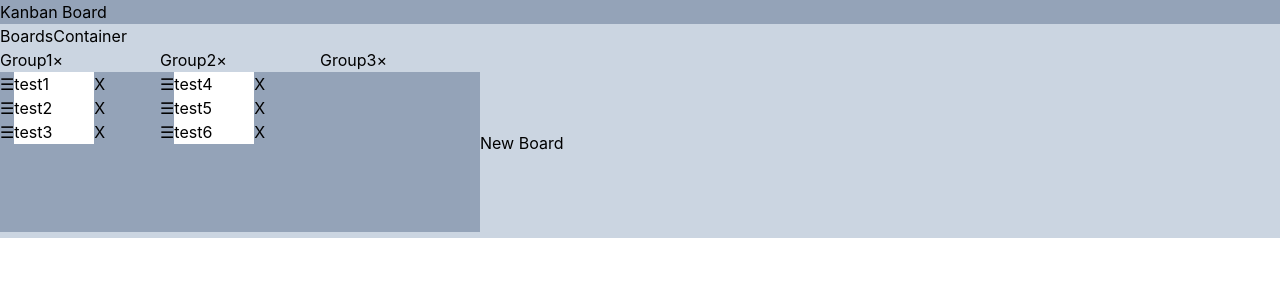
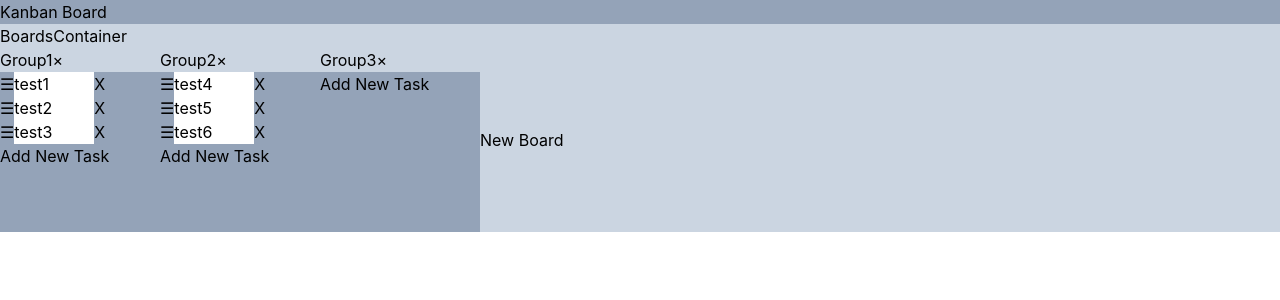
Before and after one commit to totallycrow/react-dragndrop-trello-clone, a React (Create React App) app: page / in a window 1280 px wide. Shown: the top 300 px of the page. Built offline with nearby package versions, Linux system fonts and the light colour scheme; the HTML template or start-up script is replaced by a standard one.

Commit message:
add functionality to create new tasks

```diff
--- a/src/components/TasksContainer.tsx
+++ b/src/components/TasksContainer.tsx
@@ -5,9 +5,10 @@ import {
   verticalListSortingStrategy,
 } from "@dnd-kit/sortable";
 import { DraggableTask } from "./DraggableTask";
-import { removeBoard } from "../slices/boards";
+import { removeBoard, addTaskIdToBoard } from "../slices/boards";
 import { useDispatch, useSelector } from "react-redux";
 import { RootState } from "../app/store";
+import { addTask } from "../slices/tasks";
 
 export const TasksContainer = (props: any) => {
   const dispatch = useDispatch();
@@ -23,6 +24,7 @@ export const TasksContainer = (props: any) => {
   const style = {
     backgroundColor: isOver ? "green" : undefined,
   };
+  const groupId = props.id;
 
   return (
     <div>
@@ -48,14 +50,28 @@ export const TasksContainer = (props: any) => {
             {props.items.map((item: any, index: any) => {
               console.log(item);
               return (
-                <DraggableTask
-                  id={item}
-                  value={tasks.find((task: any) => task.taskId === item)?.value}
-                  index={index}
-                  groupName={props.id}
-                />
+                <div>
+                  {" "}
+                  <DraggableTask
+                    id={item}
+                    value={
+                      tasks.find((task: any) => task.taskId === item)?.value
+                    }
+                    index={index}
+                    groupName={props.id}
+                  />
+                </div>
               );
             })}
+            <button
+              onClick={() => {
+                const id = Date.now();
+                dispatch(addTask({ id }));
+                dispatch(addTaskIdToBoard({ id, groupId }));
+              }}
+            >
+              Add New Task
+            </button>
           </div>
         </SortableContext>
       </div>
--- a/src/slices/boards.tsx
+++ b/src/slices/boards.tsx
@@ -54,6 +54,13 @@ export const boards = createSlice({
       console.log(indexToRemove);
       state[groupName].taskIds.splice(indexToRemove, 1);
     },
+    addTaskIdToBoard: (state, action) => {
+      const id = action.payload.id;
+      const groupId = action.payload.groupId;
+      console.log("add id to board");
+
+      state[groupId].taskIds.push(id);
+    },
   },
 });
 
@@ -64,5 +71,6 @@ export const {
   removeBoard,
   setTaskValue,
   removeTaskIdFromBoard,
+  addTaskIdToBoard,
 } = boards.actions;
 export default boards.reducer;
--- a/src/slices/tasks.tsx
+++ b/src/slices/tasks.tsx
@@ -34,8 +34,18 @@ export const tasks = createSlice({
       console.log(indexToRemove);
       state.splice(indexToRemove, 1);
     },
+    addTask: (state, action) => {
+      console.log("fired");
+      const id = action.payload.id;
+
+      const newTask = {
+        taskId: id,
+        value: "New Task",
+      };
+      state.push(newTask);
+    },
   },
 });
 
-export const { setTaskValueTask, removeTask } = tasks.actions;
+export const { setTaskValueTask, removeTask, addTask } = tasks.actions;
 export default tasks.reducer;
```
